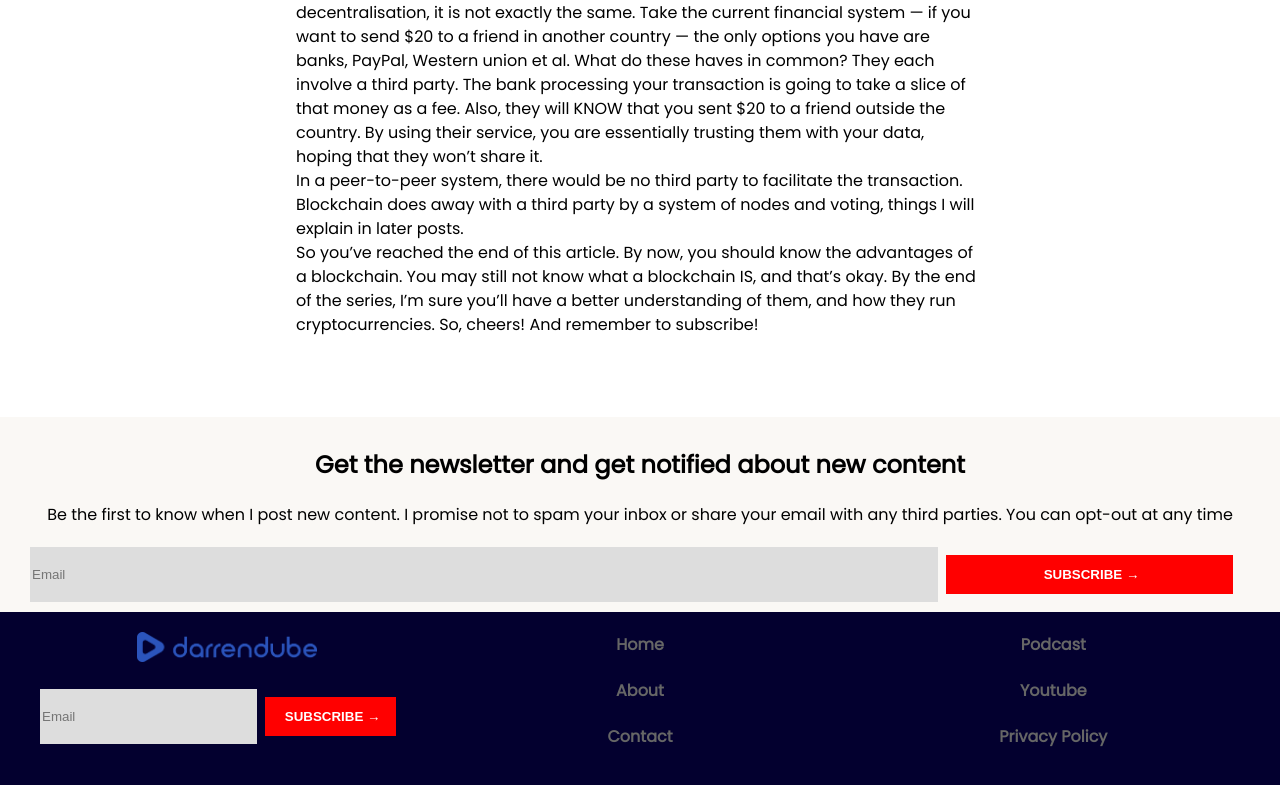
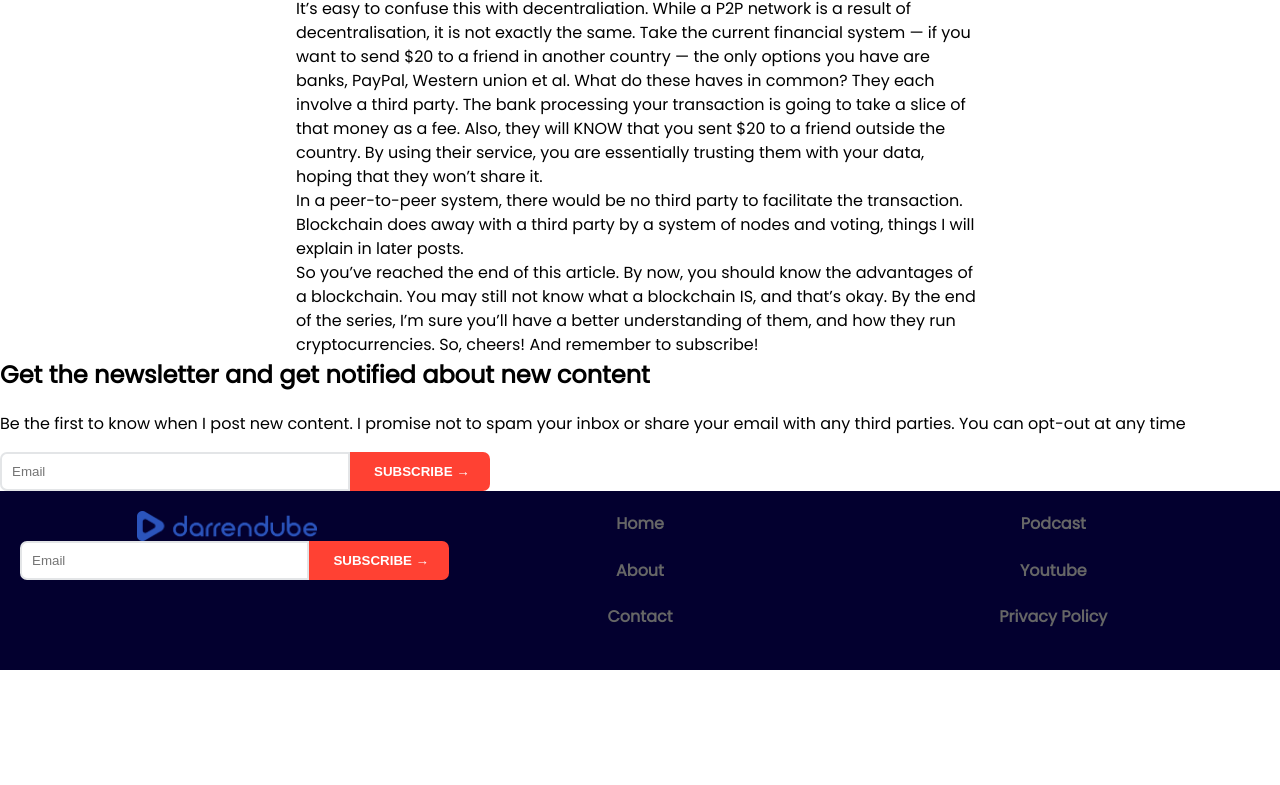
Before and after one commit to darrendube/darrendube.github.io, a Gatsby site: page /web-development/personal-website in a window 1280 px wide. Shown: the part 1373-2158 px from the top of the page. After the commit the page ends 2043 px from the top, so only its background shows below. Built offline with nearby package versions, Linux system fonts and the light colour scheme; Gatsby itself is replaced by a stand-in of ours.

Commit message:
fixed form

```diff
--- a/src/components/layout.js
+++ b/src/components/layout.js
@@ -6,11 +6,9 @@ import Logo from "./logo"
 import styled from "styled-components"
 import { FontAwesomeIcon } from "@fortawesome/react-fontawesome"
 import { faInstagram, faTwitter, faFacebook, } from "@fortawesome/free-solid-svg-icons"
+import SubscribeForm from "./subscribe-form"
 
-const SectionSubmit = styled.div`
-  margin: 20px 29px 0 20px;
 
-`
 
 export default ({ children }) => {
   const data = useStaticQuery(
@@ -38,21 +36,7 @@ export default ({ children }) => {
           <Logo/>
 
 
-     <SectionSubmit>
-   <form
-  action="https://buttondown.email/api/emails/embed-subscribe/darrendube"
-  method="post"
-  target="popupwindow"
-  onsubmit="window.open('https://buttondown.email/darrendube', 'popupwindow')"
-  class="embeddable-buttondown-form subscribe-form"
->
-
-          <input type="email" className="text-box" name="email" placeholder="Email" required></input>
-          <input type="hidden" value="1" name="embed"></input>
-          <input type="submit" className="hero-button" value=" SUBSCRIBE &rarr;"></input>
-
-        </form>
-     </SectionSubmit>
+     <SubscribeForm />
 <FontAwesomeIcon icon={faInstagram} />
 
 
--- /dev/null
+++ b/src/components/subscribe-form.js
@@ -0,0 +1,29 @@
+import React from "react"
+import { Link, useStaticQuery, graphql } from "gatsby"
+import styled from "styled-components"
+
+
+
+
+const SubscribeForm = () => {
+  return (
+
+   <form
+  action="https://buttondown.email/api/emails/embed-subscribe/darrendube"
+  method="post"
+  target="popupwindow"
+  onsubmit="window.open('https://buttondown.email/darrendube', 'popupwindow')"
+  class="embeddable-buttondown-form subscribe-form"
+>
+
+	        <input type="email" className="text-box" name="email" placeholder="Email" required></input>
+	        <input type="hidden" value="1" name="embed"></input>
+	        <input type="submit" className="hero-button" value=" SUBSCRIBE &rarr;"></input>
+
+        </form>
+
+
+  )
+}
+
+export default SubscribeForm
--- a/src/components/subscribe-section.js
+++ b/src/components/subscribe-section.js
@@ -3,46 +3,23 @@ import styled from "styled-components"
 import { Link } from "gatsby"
 import Logo from "./logo"
 import ThemeChanger from "./themeChanger"
+import SubscribeForm from "./subscribe-form"
 
-const SectionHeader = styled.div`
-	margin: 20px 30px 0 30px;
-	text-align: center;
-`
 
-const SectionContent = styled.div`
-	margin: 20px 30px 0 30px;
-	text-align: center;
-`
-
-const SectionSubmit = styled.div`
-	margin: 20px 29px 0 20px;
-`
 
 const SubscribeSection = () => (
   <div className="subscribe-section">
-  <SectionHeader>
+  <div>
     <h2 className="subscribe-heading">Get the newsletter and get notified about new content</h2>
-  </SectionHeader>
-  <SectionContent>
+  </div>
+  <div>
     <p className="subscribe-content"> Be the first to know when I post new content.
     I promise not to spam your inbox or share your email with any third parties.
     You can opt-out at any time</p>
-   </SectionContent>
-   <SectionSubmit>
-   <form
-  action="https://buttondown.email/api/emails/embed-subscribe/darrendube"
-  method="post"
-  target="popupwindow"
-  onsubmit="window.open('https://buttondown.email/darrendube', 'popupwindow')"
-  class="embeddable-buttondown-form subscribe-form"
->
+   </div>
 
-	        <input type="email" className="text-box" name="email" placeholder="Email" required></input>
-	        <input type="hidden" value="1" name="embed"></input>
-	        <input type="submit" className="hero-button" value=" SUBSCRIBE &rarr;"></input>
+   <SubscribeForm />
 
-        </form>
-     </SectionSubmit>
   </div>
 )
 
--- a/src/styles/global.scss
+++ b/src/styles/global.scss
@@ -84,6 +84,7 @@
 
 .logoimg {
   height: 30px;
+  vertical-align: middle;
 }
 
 
@@ -204,7 +205,7 @@ a {
   text-underline-position: under;
 }
 .site-wrapper {
-  padding: 32px 0 0 0;
+  padding: 0 0 0 0;
   max-width: 6000px;
   margin: 0 auto;
   min-height: 70vh;
@@ -272,8 +273,7 @@ and (max-width: 768px) {
   color: #000000;
   background: var(--hero-header-bg);
 
-  margin-top: -32px;
-  margin-bottom: -32px;
+
 
 }
 .headline {
@@ -285,8 +285,7 @@ and (max-width: 768px) {
 
 .post-header {
   background: linear-gradient(0deg, rgba(43,84,188,1) 0%, rgba(22,163,222,1) 100%);
-  margin-top: -32px;
-  margin-bottom: 32px;
+    margin-bottom: 32px;
   color: white ;
 }
 
@@ -309,10 +308,7 @@ and (max-width: 768px) {
 
 
 
-.text-box:focus {
-  outline: none !important;
 
-}
 
 .logo-text {
   text-transform: capitalize;
@@ -332,30 +328,37 @@ and (max-width: 768px) {
 
 
 
+
+
+.hero-button {
+  border: none;
+  background: #ff4133;
+  padding: .75rem 1rem;
+  color: white;
+  border-radius: 0 7px 7px 0;
+
+  font-weight: bold;
+
+}
+
 .text-box {
-  border: none;
-  background: #dddddd;
+  border: 2px solid #e3e5e7;
+  border-radius: 7px 0 0 7px;
+  padding: 0 0 0 10px;
+}
+
+.text-box:focus {
+  outline: none;
+}
+
+.subscribe-form {
+  display: grid;
+  grid-template-columns: minmax(70%, 0) 140px;
+  max-width: 500px;
 
 
 }
 
-.hero-button {
-  border: none;
-  background: red;
-  padding: .75rem 1rem;
-  color: white;
-  margin: .5rem;
-  font-weight: bold;
-
-}
-
-.subscribe-form {
-  display: grid;
-  grid-template-columns: 3fr 1fr;
-
-
-
-}
 
 .teal {
   color: #afd9d8;
@@ -465,7 +468,7 @@ and (max-width: 768px) {
   display: grid;
   grid-template-columns: repeat(auto-fit, minmax(200px, 1fr));
   grid-gap: 16px;
-  margin-top: -32px;
+
 
 }
 
@@ -479,6 +482,8 @@ and (min-width: 768px) {
   margin: 30px;
 }
 }
+
+
 
 @media only screen
 and (max-width: 767px) {
@@ -498,14 +503,14 @@ and (max-width: 767px) {
 .card {
   display: grid;
   grid-column-gap: 5px;
-  background-color: var(--card-bg);
+  background-color: #ffffff;
   border-radius: 14px;
-  grid-template-rows: 1fr minmax(20px, 1fr);
+  grid-template-rows: auto 1fr;
   min-height: 150px;
   overflow: hidden;
   line-height: 1.5;
-  box-shadow: 0 0.3px 2px 0 var(--card-shadow);
 
+  padding: 10px;
 
   &:hover .post-link {
     color: var(--primary-color);
@@ -542,6 +547,8 @@ and (max-width: 767px) {
     display: flex;
     flex-direction: column;
     justify-content: center;
+
+
   }
 
 
@@ -553,13 +560,13 @@ and (max-width: 767px) {
 
 .fill img {
 
-  border-radius: 8px !important;
+
   position: absolute;
   left: 0;
   top: 0;
   width: 100%;
   height: 100%;
-
+  border-radius: 12px;
 }
 
 
@@ -805,7 +812,7 @@ body.light {
 }
 
 .nav-bar {
-  height: 50px;
+  height: 70px;
 
   display: flex;
   background-color: var(--header-bg);
@@ -878,15 +885,7 @@ body.light {
   z-index: 1;
 }
 
-.subscribe-section {
-  background-color: #faf8f5;
 
-
-  margin: 80px auto 20px auto;
-  padding: 10px;
-
-
-}
 
 
 
```
Also changed, not shown: src/components/heroHeader.js (+4 -13 lines).
